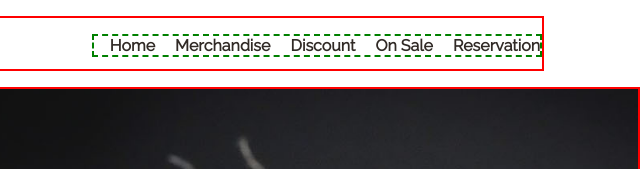
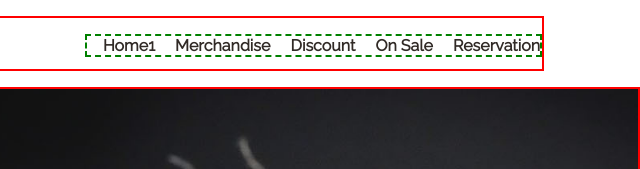
Before and after one commit to jordanshoe/coffe-bean-june, a plain HTML site: page index.html in a window 1280 px wide. Shown: the top 169 px of the page, 640-1280 px from the left. Drawn offline with nearby package versions, Linux system fonts and the light colour scheme.

Commit message:
sample only

```diff
--- a/index.html
+++ b/index.html
@@ -13,7 +13,7 @@
         <div class="nav">
             <h1><a href="#">coffee bean online</a></h1>
             <ul>
-                <li><a href="#">home</a></li>
+                <li><a href="#">home1</a></li>
                 <li><a href="#">merchandise</a></li>
                 <li><a href="#">discount</a></li>
                 <li><a href="#">on sale</a></li>
```
